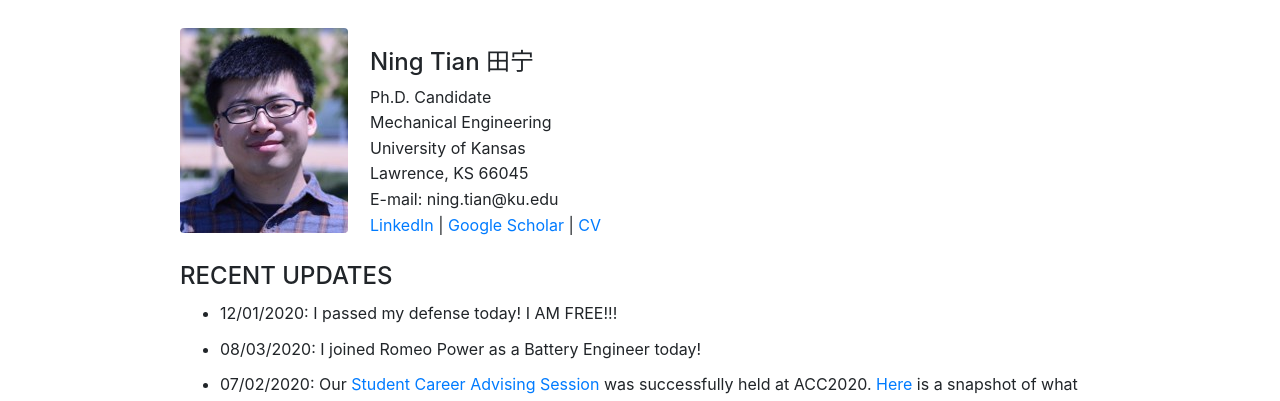
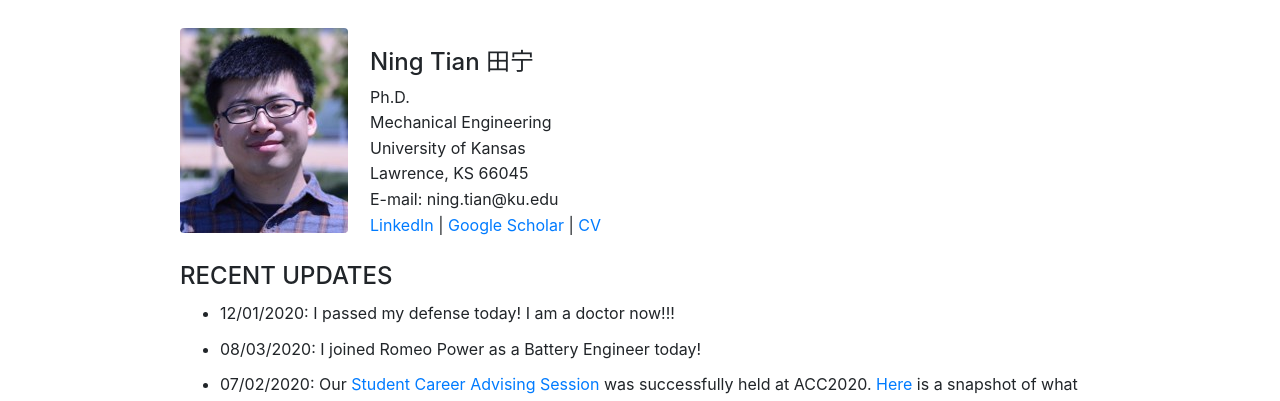
Before and after one commit to ningtian/ningtian.github.io, a Jekyll site: the page index.html, which Jekyll copies as it is, in a window 1280 px wide and 900 px high. Shown: the part 289-690 px from the top of the window. Built offline with Jekyll 4.4.1, drawn with Linux system fonts in a browser that asks for light colours.

Commit message:
Update index.html

```diff
--- a/index.html
+++ b/index.html
@@ -71,7 +71,7 @@
 	<div class="a">
         <br>
 	<h4>Ning Tian 田宁</h4>
-	Ph.D. Candidate<br>
+	Ph.D.<br>
 	Mechanical Engineering<br>
 	University of Kansas<br>
 	Lawrence, KS 66045<br>
@@ -95,7 +95,7 @@
         <h4>RECENT UPDATES</h4>
 
 	<ul>
-	<li>12/01/2020: I passed my defense today! I AM FREE!!!
+	<li>12/01/2020: I passed my defense today! I am a doctor now!!!
 
 	<li>08/03/2020: I joined Romeo Power as a Battery Engineer today!
 
```
